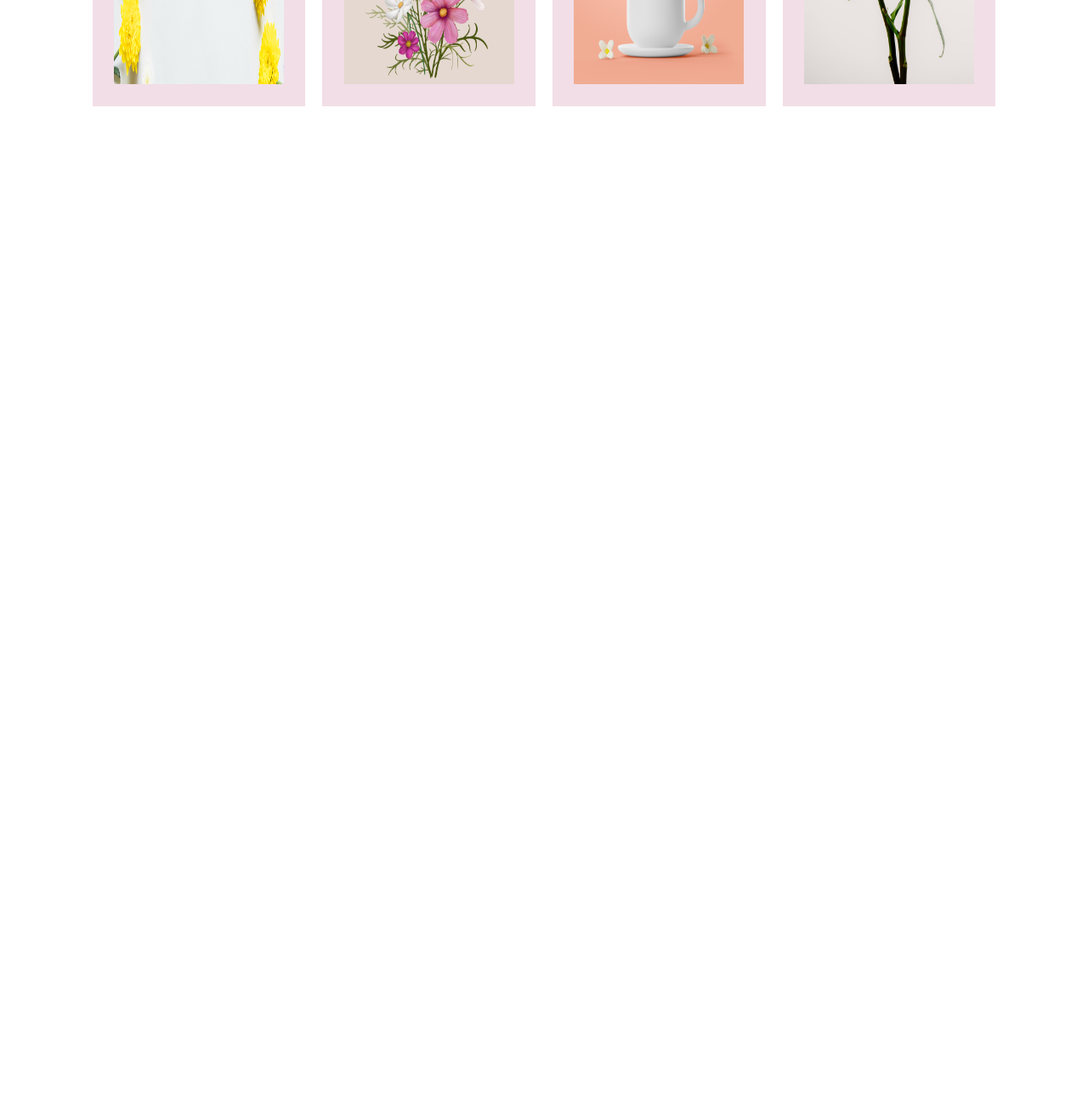
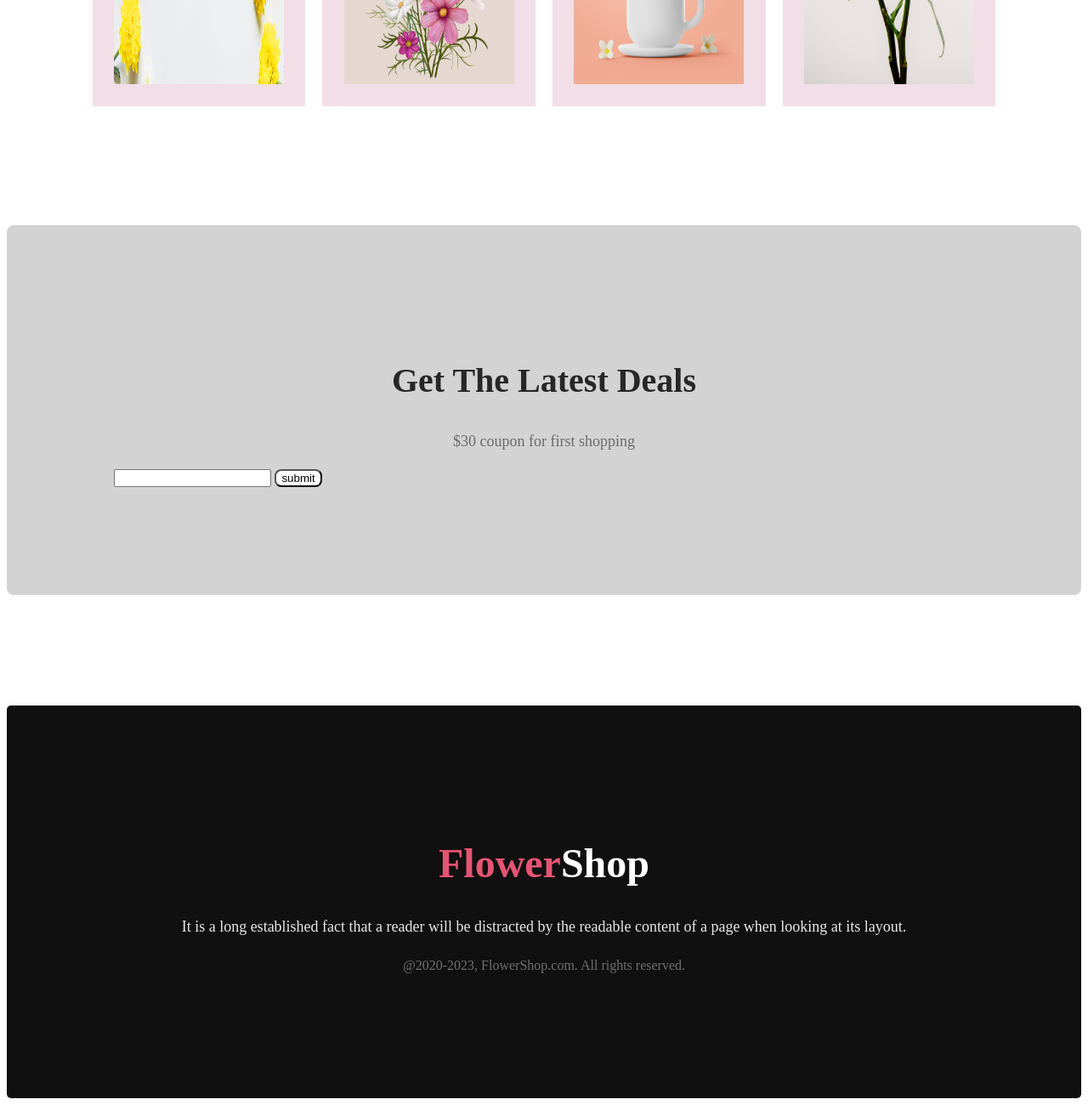
Before and after one commit to mehediprogrammar/figma-project-1, a plain HTML site: page index.html in a window 1280 px wide. Shown: the part 3592-4892 px from the top of the page at 85% size. Before the commit the page ends 3735 px from the top, so only its background shows below. Drawn offline with Linux system fonts and the light colour scheme.

Commit message:
added all

```diff
--- a/index.html
+++ b/index.html
@@ -69,12 +69,21 @@
        </section>
 
        <section class="forth">
-
+               <div class="letest">
+                <h1 class=" Get">Get The Latest Deals</h1>
+                <p class="for30">$30 coupon for first shopping</p>
+                <input type="text" name="" id="">
+                <input type="submit" value="submit">
+               </div>
        </section>
 
     </main>
     <footer>
-
+             <div class="footer">
+                   <h1 class="Flower" ><span class="wer">Flower</span>Shop</h1>
+                   <p class="page">It is a long established fact that a reader will be distracted by the readable content of a page when looking at its layout.</p>
+                   <h4 class="rights">@2020-2023, FlowerShop.com. All rights reserved. </h4>
+             </div>
     </footer>
 </body>
 </html>
--- a/style/blog.css
+++ b/style/blog.css
@@ -157,7 +157,72 @@ line-height: 30px; /* 166.667% */
     cursor: pointer;
     transition: 400ms;
 }
-
+/* this is a section-5 style */
 .forth{
 
+     margin-top:130px ;
+
 }
+.Get{
+    color: #272727;
+text-align: center;
+font-size: 40px;
+font-weight: 800;
+
+}
+.for30{
+    color: rgba(39, 39, 39, 0.60);
+text-align: center;
+font-size: 18px;
+font-weight: 400;
+line-height: 30px;
+}
+.letest{
+
+border-radius: 8px;
+background: url(<path-to-image>), lightgray 0px -203.444px / 100% 213.755% no-repeat;
+ padding: 10%;
+
+}
+.letest input[type="type"], input[type="submit"]{
+    border-radius: 8px;
+   background: #FFF;
+   text-align: center;
+
+}
+
+
+/* this is a footer */
+footer{
+    margin-top: 130px;
+ background: #111010;
+ padding: 10%;
+ border-radius: 5px;
+}
+.Flower{
+    color: #FFF;
+font-size: 48px;
+font-weight: 800;
+text-align: center;
+
+}
+.wer{
+    color: #E55473;
+font-size: 48px;
+font-weight: 800;
+
+}
+.page{
+    color: rgba(255, 255, 255, 0.90);
+text-align: center;
+font-size: 18px;
+font-weight: 400;
+line-height: 30px; /* 166.667% */
+}
+.rights{
+    color: rgba(255, 255, 255, 0.40);
+text-align: center;
+font-size: 16px;
+font-weight: 400;
+
+}
```
